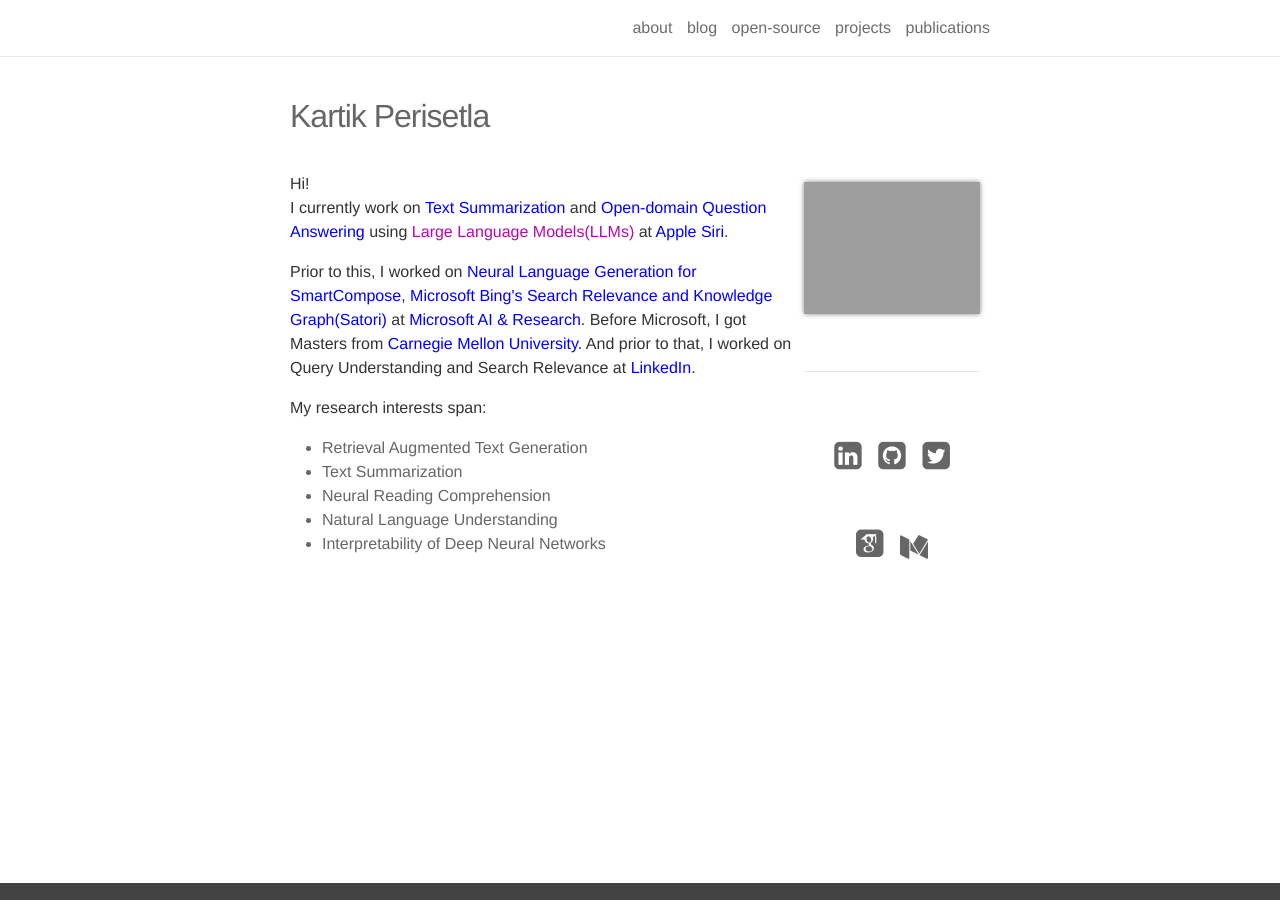
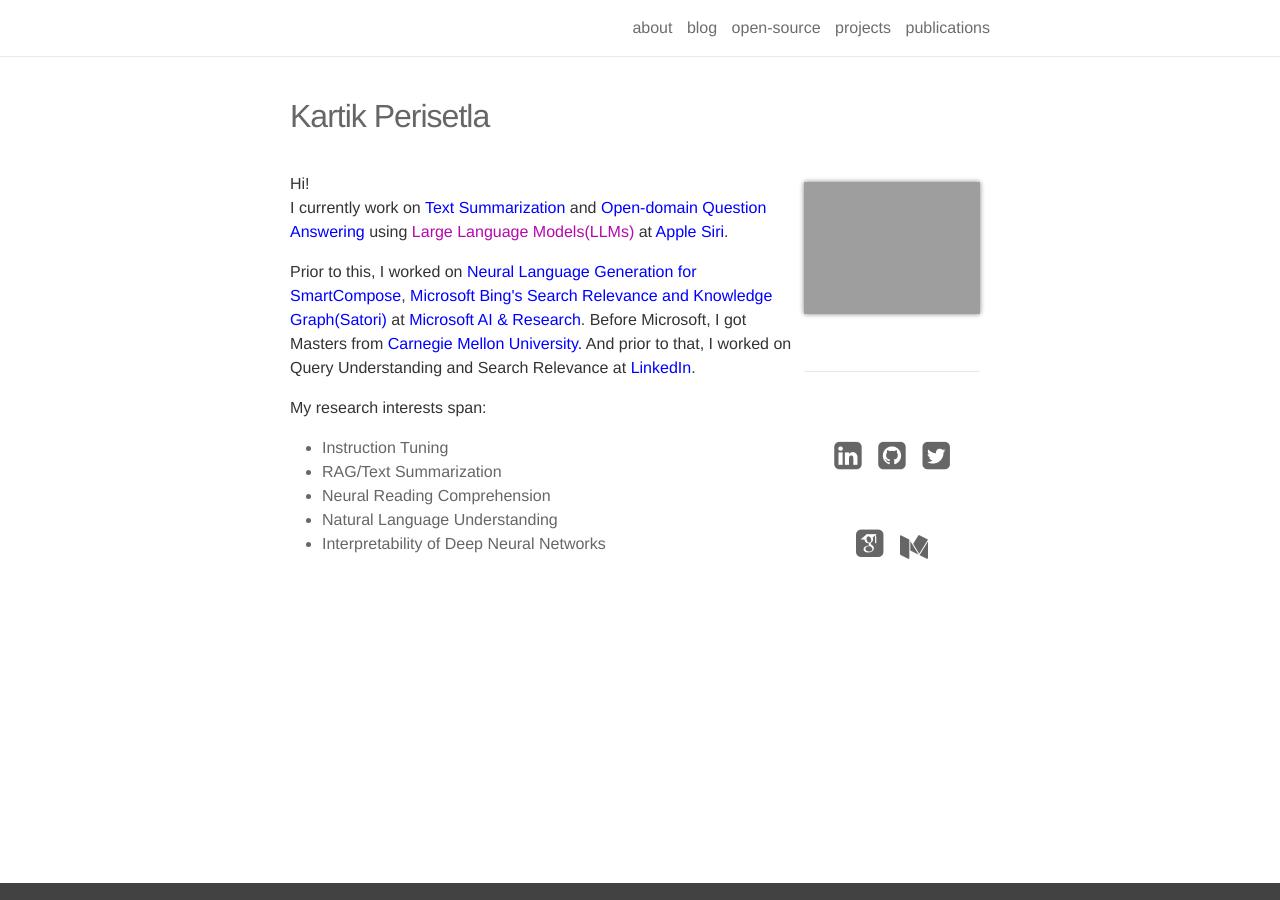
Before and after one commit to kartikperisetla/kartikperisetla.github.io, a Jekyll site: the page built from _pages/about.md, in a window 1280 px wide. Built offline with Jekyll 4.4.1, drawn with Linux system fonts in a browser that asks for light colours; nearby versions of some CDN libraries; some web fonts are replaced.

Commit message:
nit update

```diff
--- a/_pages/about.md
+++ b/_pages/about.md
@@ -18,8 +18,8 @@
 <p align="left">
 My research interests span:
 <ul>
-<li>Retrieval Augmented Text Generation</li>
-<li>Text Summarization</li>
+<li>Instruction Tuning</li>
+<li>RAG/Text Summarization</li>
 <li>Neural Reading Comprehension</li>
 <li>Natural Language Understanding</li>
 <li>Interpretability of Deep Neural Networks</li>
```
